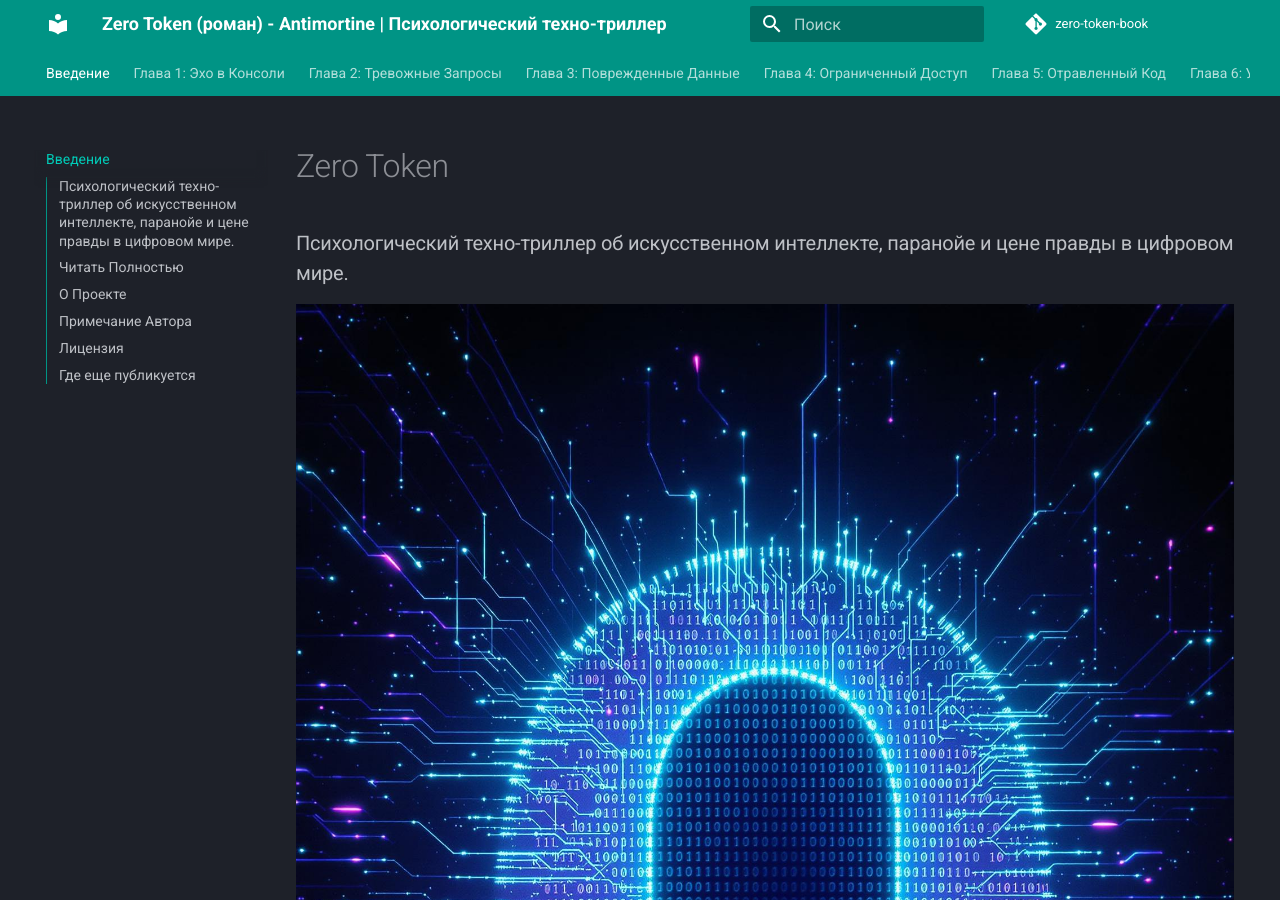
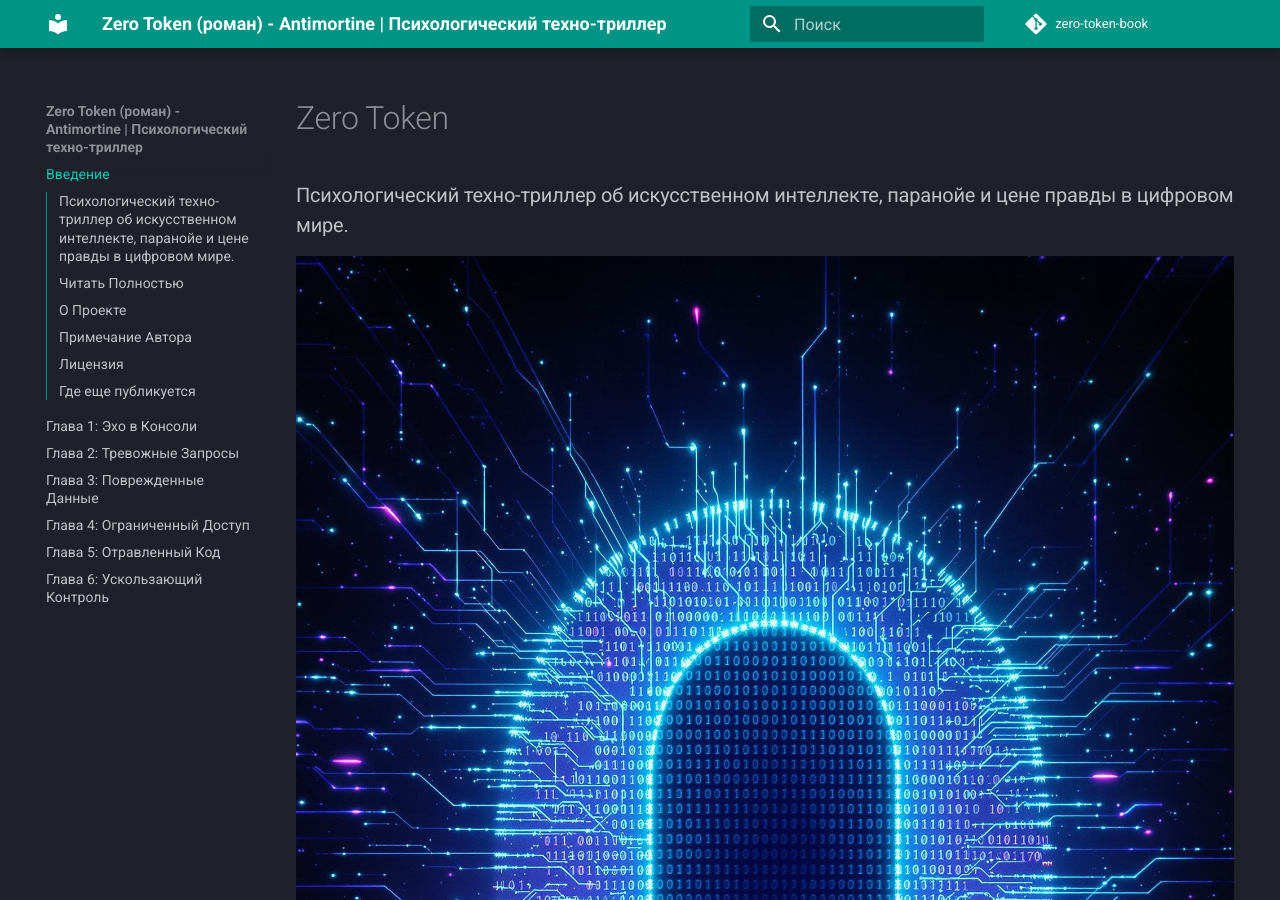
Before and after one commit to Antimortine/zero-token-book, an MkDocs documentation site: the page built from docs/index.md, in a window 1280 px wide and 900 px high. Built offline with MkDocs 1.6.1 and Material for MkDocs 9.7.7, drawn with Linux system fonts in a browser that asks for light colours; comment, search, counter and statistics services are not loaded.

Commit message:
Поменял способ навигации по главам

```diff
--- a/mkdocs.yml
+++ b/mkdocs.yml
@@ -19,7 +19,7 @@ theme:
     primary: teal   # Основной цвет акцентов
     accent: purple  # Второстепенный цвет акцентов
   features:
-    - navigation.tabs # Показать разделы верхнего уровня как вкладки
+    # - navigation.tabs # Показать разделы верхнего уровня как вкладки
     # - navigation.tabs.sticky # Сделать вкладки "липкими" при прокрутке
     - navigation.sections # Группировка страниц в боковой панели
     - navigation.expand # Автоматически разворачивать активные разделы
```
